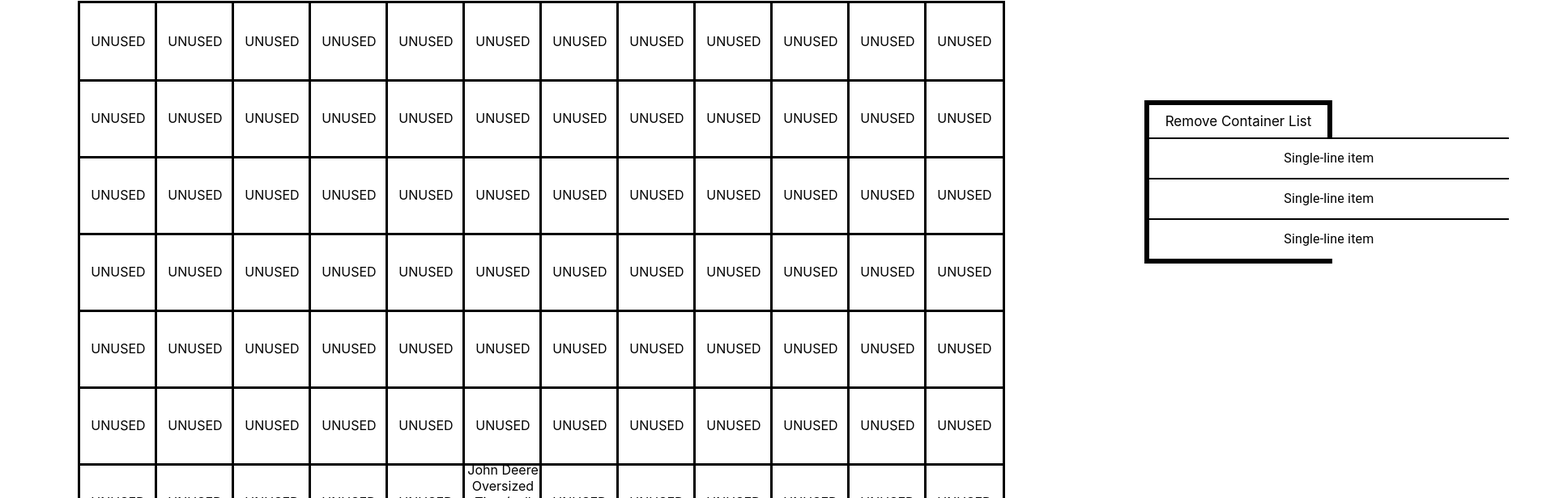
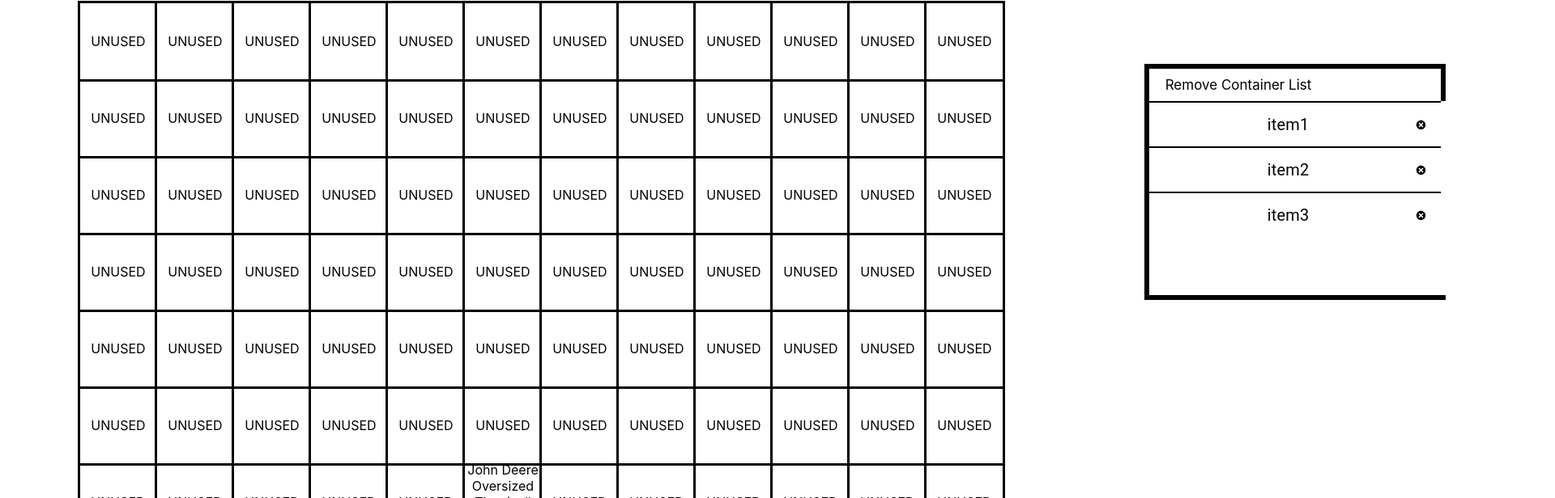
Before and after one commit to ezhu010/CS179M-Project, a React (Create React App) app in the folder cs179m_project/: page / in a window 1280 px wide. Shown: the top 616 px of the page at 81% size, 1920 px wide, since content can reach past the window. Built offline with nearby package versions, Linux system fonts and the light colour scheme.

Commit message:
Co-authored-by: nkadekar <nkadekar@users.noreply.github.com> Co-authored-by: Arya Faramarzi <AryaFaramarzi@users.noreply.github.com>

```diff
--- a/cs179m_project/package.json
+++ b/cs179m_project/package.json
@@ -21,6 +21,7 @@
     "react-router-dom": "^6.2.1",
     "react-scripts": "5.0.0",
     "react-tooltip": "^4.2.21",
+    "react-window": "^1.8.6",
     "web-vitals": "^2.1.3"
   },
   "scripts": {
--- a/cs179m_project/src/components/RemoveContainerList.js
+++ b/cs179m_project/src/components/RemoveContainerList.js
@@ -6,49 +6,78 @@ import Box from '@mui/material/Box';
 import List from '@mui/material/List';
 import ListItem from '@mui/material/ListItem';
 import ListItemText from '@mui/material/ListItemText';
+import ListItemButton from '@mui/material/ListItemButton';
 import IconButton from '@mui/material/IconButton';
-import FormGroup from '@mui/material/FormGroup';
-import FormControlLabel from '@mui/material/FormControlLabel';
-import Checkbox from '@mui/material/Checkbox';
 import Grid from '@mui/material/Grid';
 import Typography from '@mui/material/Typography';
 import DeleteIcon from '@mui/icons-material/Delete';
-
-
-function generate(element) {
-  return [0, 1, 2].map((value) =>
-    React.cloneElement(element, {
-      key: value,
-    }),
-  );
-}
-
-
+import {TiDelete} from 'react-icons/ti'
+import { FixedSizeList } from "react-window";
 
 const Demo = styled('div')(({ theme }) => ({
   backgroundColor: theme.palette.background.paper,
 }));
 
+const Row = ({index, style}) => {
+    //     <ListItem key={index} component="div" disablePadding>
+  //     {/* <ListItemText component="div">{item.value}</ListItemText> */}
+  //     </ListItem>
+}
+
 
 class RemoveContainerList extends Component {
+  constructor(props) {
+    super(props);
+    this.state = {
+      listItems:  [{value: "item1"}, {value: "item2"},{value: "item3"}],
+      // listItemsCount: 4,
+      listItemsSize: 80
+    }
+    this.deleteContainer = this.deleteContainer.bind(this);
+    this.Row = this.Row.bind(this);
+  }
+
+  deleteContainer(indexContainer) {
+    console.log(indexContainer);
+    var temp = this.state.listItems.filter((item, index) => {
+      return index != indexContainer
+    })
+    console.log(temp)
+    this.setState( {listItems: [...temp]})
+    this.forceUpdate()
+    console.log(this.state.listItems);
+  }
+
+  Row ({index, style}) {
+    return(
+
+        <ListItem key={index} component="div" disablePadding>
+              <ListItemButton>
+      <ListItemText component="div">{this.state.listItems[index].value}</ListItemText>
+      <TiDelete onClick={() => this.deleteContainer(index)}/>
+           </ListItemButton>
+      </ListItem>
+
+    )
+  }
+
     render() {
         return (
-             <Box className="removeContainerList"sx={{ flexGrow: 1, maxWidth: 752 }}>
+             <Box className="removeContainerList"sx={{ flexGrow: 1, maxWidth: 700 }}>
         <Grid item xs={12} md={6}>
           <Typography sx={{ mt: 4, mb: 2 }}  padding="10px" width="200px" variant="h8" component="div">
             Remove Container List
           </Typography>
           <List>
               <Demo>
-            <List>
-              {generate(
-                <ListItem>
-                  <ListItemText
-                    primary="Single-line item"
-                  />
-                </ListItem>,
-              )}
-            </List>
+            <FixedSizeList
+                height={this.state.listItems.length * this.state.listItemsSize}
+                width={360}
+                itemSize={this.state.listItemsSize}
+                itemCount={this.state.listItems.length}
+                overscanCount={5}>
+                {this.Row}
+            </FixedSizeList>
           </Demo>
             </List>
         </Grid>
--- a/cs179m_project/src/styling/RemoveContainerList.css
+++ b/cs179m_project/src/styling/RemoveContainerList.css
@@ -38,6 +38,7 @@
 
 .MuiListItemText-primary {
   width: 100%;
+  font-size: 20px !important;
   text-align: center !important;
 }
 .MuiListItemText-root {
```
